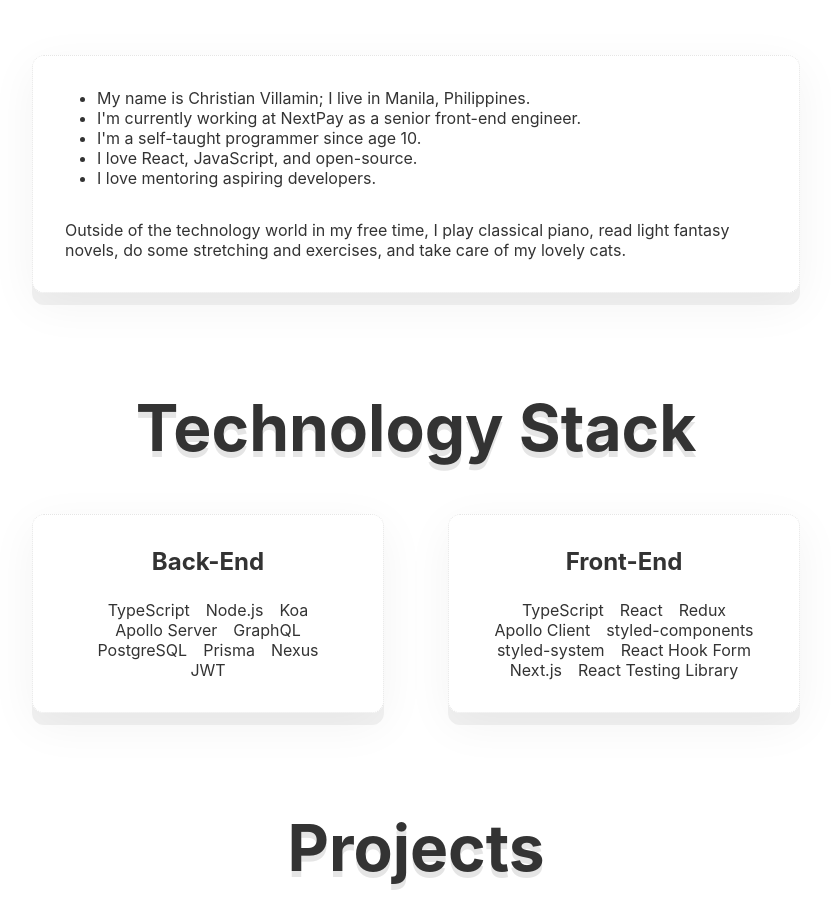
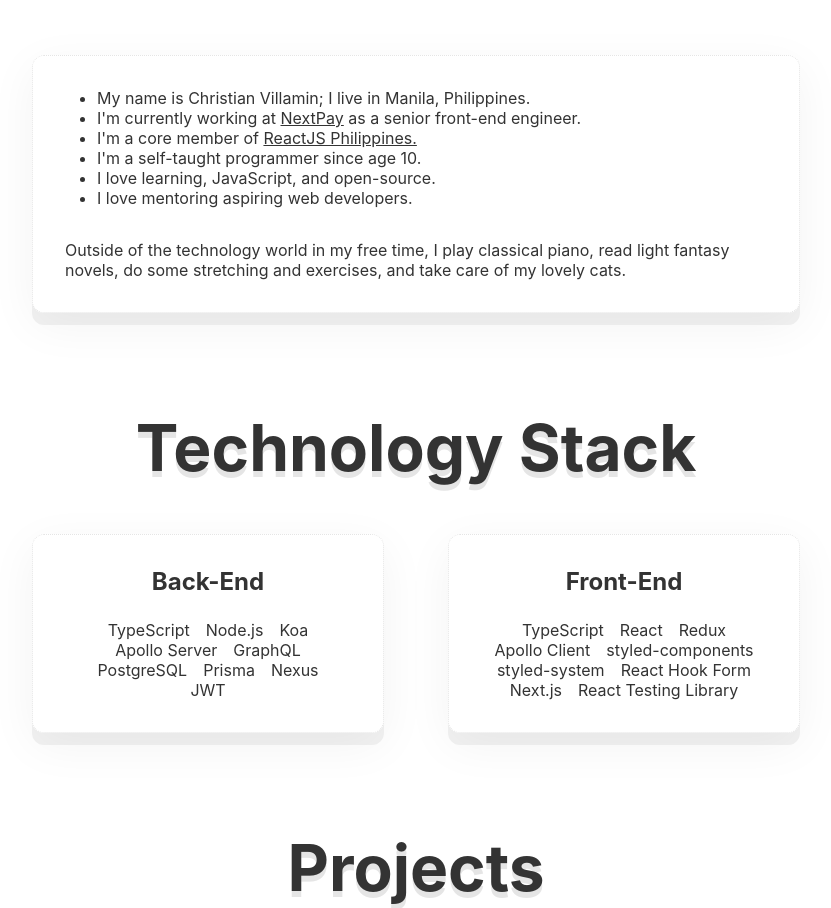
Before and after one commit to codekcv/personal-site-nextjs, a Next.js app: page / in a window 1280 px wide. Shown: the part 933-1841 px from the top of the page, without its empty margins (224-1055 px from the left). Built offline with nearby package versions, Linux system fonts and the light colour scheme.

Commit message:
feat(about) update info

```diff
--- a/pages-main/Home/About/About.main.tsx
+++ b/pages-main/Home/About/About.main.tsx
@@ -9,12 +9,24 @@ import { animDelay, animDuration } from '../Home.util'
 
 const facts = [
   'My name is Christian Villamin; I live in Manila, Philippines.',
-  "I'm currently working at NextPay as a senior front-end engineer.",
+  <>
+    I&apos;m currently working at&nbsp;
+    <a href="https://nextpay.world/" target="_blank" rel="noopener noreferrer">
+      NextPay
+    </a>{' '}
+    as a senior front-end engineer.
+  </>,
+  <>
+    I&apos;m a core member of&nbsp;
+    <a href="https://reactjs.org.ph/" target="_blank" rel="noopener noreferrer">
+      ReactJS Philippines.
+    </a>
+  </>,
   "I'm a self-taught programmer since age 10.",
-  'I love React, JavaScript, and open-source.',
-  'I love mentoring aspiring developers.'
-].map((item) => (
-  <Item key={item} ml="2rem" style={{ listStyle: 'initial' }}>
+  'I love learning, JavaScript, and open-source.',
+  'I love mentoring aspiring web developers.'
+].map((item, idx) => (
+  <Item key={idx} ml="2rem" style={{ listStyle: 'initial' }}>
     {item}
   </Item>
 ))
```
